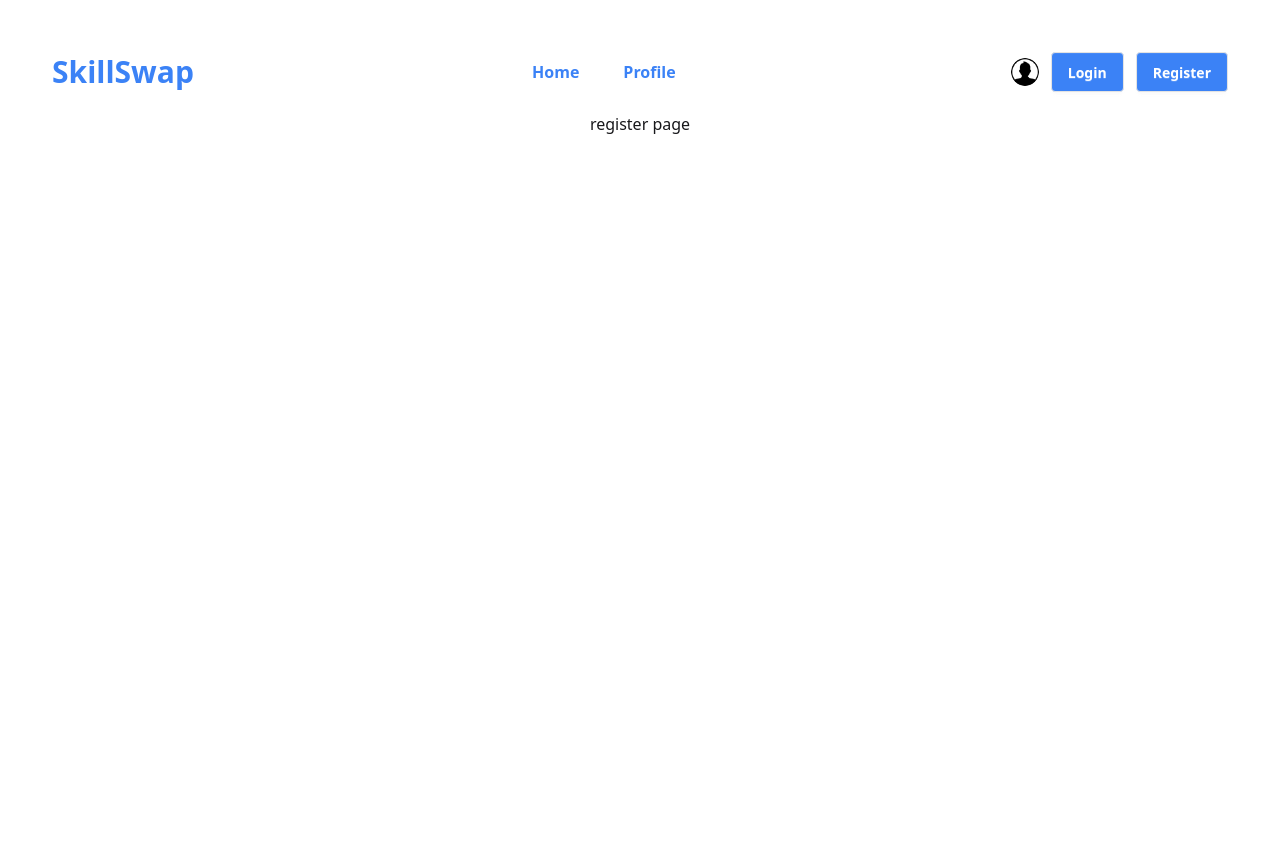
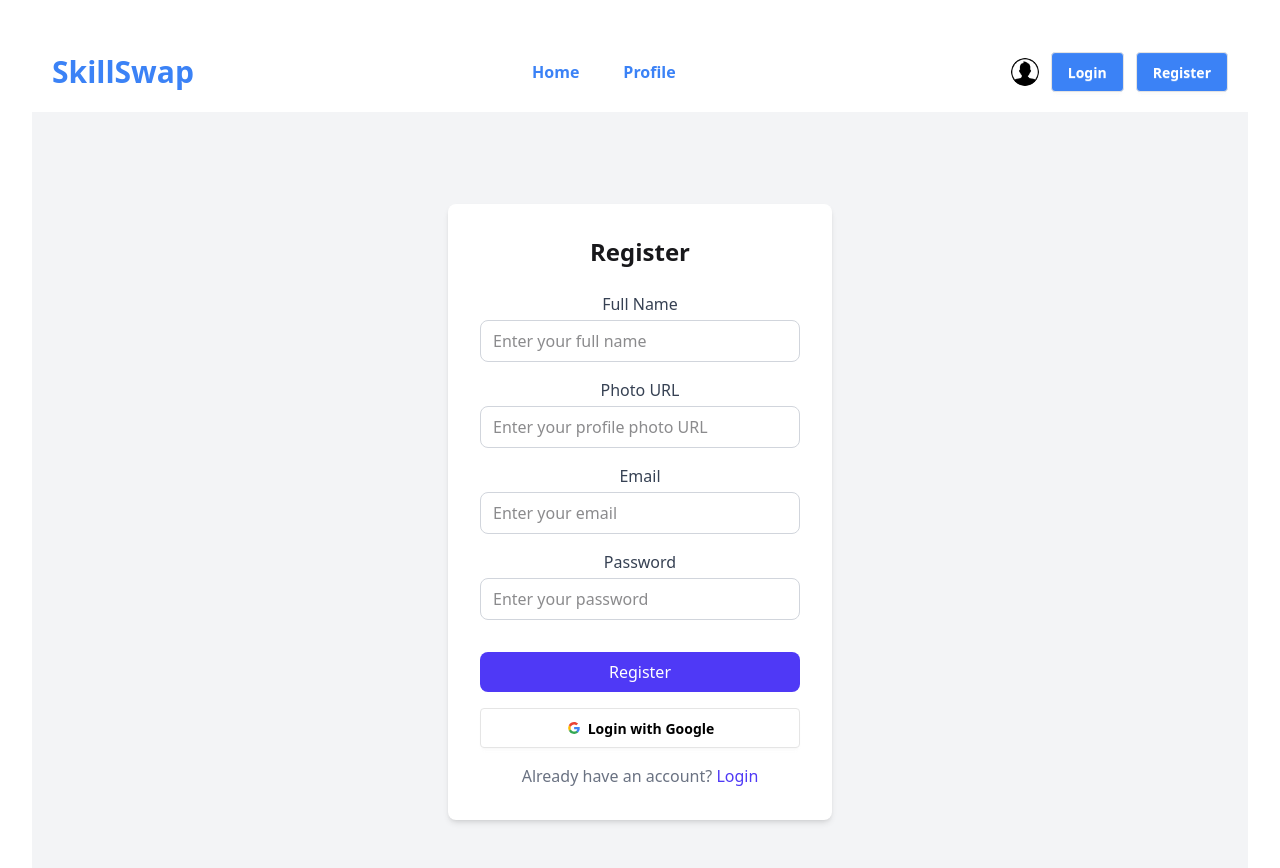
Before and after one commit to ahmed0004321/SkillSwap-Project, a React (Vite) app: page /register in a window 1280 px wide. Shown: the top 868 px of the page. Before the commit the page ends 800 px from the top, so only its background shows below. Built offline with nearby package versions, Linux system fonts and the light colour scheme.

Commit message:
added password validations and others

```diff
--- a/package.json
+++ b/package.json
@@ -13,6 +13,7 @@
     "@tailwindcss/vite": "^4.1.16",
     "animate.css": "^4.1.1",
     "aos": "^2.3.4",
+    "firebase": "^12.4.0",
     "lucide-react": "^0.548.0",
     "react": "^19.1.1",
     "react-dom": "^19.1.1",
--- /dev/null
+++ b/src/Firebase/Firebase.config.js
@@ -0,0 +1,20 @@
+// Import the functions you need from the SDKs you need
+import { initializeApp } from "firebase/app";
+import { getAuth } from "firebase/auth";
+// TODO: Add SDKs for Firebase products that you want to use
+// https://firebase.google.com/docs/web/setup#available-libraries
+
+// Your web app's Firebase configuration
+const firebaseConfig = {
+  apiKey: "AIzaSyCuX70TAI-vYhts0nY6q-mz19rCLaGnzqg",
+  authDomain: "skillswap-project-d3aff.firebaseapp.com",
+  projectId: "skillswap-project-d3aff",
+  storageBucket: "skillswap-project-d3aff.firebasestorage.app",
+  messagingSenderId: "962902561309",
+  appId: "1:962902561309:web:8802f3ca9ff536016f2cf4"
+};
+
+// Initialize Firebase
+const app = initializeApp(firebaseConfig);
+// Initialize Firebase Authentication and get a reference to the service
+export const auth = getAuth(app);
--- a/src/Page/Login.jsx
+++ b/src/Page/Login.jsx
@@ -1,5 +1,6 @@
 import React from 'react';
 import NavBar from '../Components/NavBar';
+import { Link } from 'react-router';
 
 const Login = () => {
     return (
@@ -7,8 +8,45 @@ const Login = () => {
             <div>
                 <NavBar></NavBar>
             </div>
-            <div>
-                login page
+            <div className="min-h-screen flex items-center justify-center bg-gray-100 px-4">
+                <div className="bg-white rounded-lg shadow-md p-8 w-full max-w-sm">
+                    <h2 className="text-2xl font-bold text-center mb-6">Login</h2>
+                    <form className="flex flex-col gap-4">
+                        <div>
+                            <label className="block text-gray-700 mb-1">Email</label>
+                            <input
+                                type="email"
+                                required
+                                placeholder="Enter your email"
+                                className="w-full px-3 py-2 border border-gray-300 rounded-lg focus:outline-none focus:ring-2 focus:ring-indigo-500"
+                            />
+                        </div>
+
+                        <div>
+                            <label className="block text-gray-700 mb-1">Password</label>
+                            <input
+                                type="password"
+                                required
+                                placeholder="Enter your password"
+                                className="w-full px-3 py-2 border border-gray-300 rounded-lg focus:outline-none focus:ring-2 focus:ring-indigo-500"
+                            />
+                        </div>
+
+                        <button
+                            type="submit"
+                            className="bg-indigo-600 text-white py-2 rounded-lg hover:bg-indigo-700 transition-colors"
+                        >
+                            Login
+                        </button>
+                    </form>
+
+                    <p className="text-center text-gray-500 mt-4">
+                        Don't have an account?{" "}
+                        <Link to='/register' href="/signup" className="text-indigo-600 hover:underline">
+                            Sign Up
+                        </Link>
+                    </p>
+                </div>
             </div>
         </div>
     );
--- a/src/Page/Profile.jsx
+++ b/src/Page/Profile.jsx
@@ -6,8 +6,7 @@ const Profile = () => {
         <div>
             <header>
                 <div className="max-w-[1340px] mx-auto px-4">
-                    <nav className='h-fit sticky top-0 z-50 left-0 py-5' data-aos="fade-down" data-aos-easing="linear"
-                    data-aos-duration="1500">
+                    <nav className='h-fit sticky top-0 z-50 left-0 py-5'>
                         <NavBar></NavBar>
                     </nav>
                 </div>
--- a/src/Page/Register.jsx
+++ b/src/Page/Register.jsx
@@ -1,12 +1,124 @@
-import React from 'react';
+import React, { use, useState } from 'react';
 import NavBar from '../Components/NavBar';
+import { Link, useNavigate } from 'react-router';
+import { AuthContext } from '../Provider/AuthProvider';
+import { toast } from 'react-toastify';
+import { ToastContainer } from 'react-toastify';
+import 'react-toastify/dist/ReactToastify.css';
 const Register = () => {
+    const [passValidation, setPassValidation] = useState('');
+    const navigate = useNavigate();
+    const { createUser, user, setUser } = use(AuthContext);
+    console.log(user);
+    const handleRegister = (e) => {
+        e.preventDefault();
+        const name = e.target.name.value;
+        const photoUrl = e.target.photo.value;
+        const email = e.target.email.value;
+        const password = e.target.password.value;
+        // console.log(name, photoUrl, email, password);
+
+        const upperCaseRegex = /[A-Z]/;
+        const lowerCaseRegex = /[a-z]/;
+        const minLength = 6;
+
+        if (!upperCaseRegex.test(password)) {
+            setPassValidation('Password Must be Uppercase!!');
+            return;
+        } else if (!lowerCaseRegex.test(password)) {
+            setPassValidation('Password Must be Loawercase!!');
+            return;
+        } else if (password.length < minLength) {
+            setPassValidation('Password Must be More then 6 Charecter!!');
+            return;
+        }
+
+        createUser(email, password)
+            .then(result => {
+                setUser(result.user);
+                navigate('/')
+            })
+            .catch(error => {
+                return toast('Same User Found Register with different User Mail', error);
+            })
+
+
+    }
     return (
         <div>
             <div>
                 <NavBar></NavBar>
             </div>
-            register page
+            <div className="min-h-screen flex items-center justify-center bg-gray-100 px-4">
+                <div className="bg-white rounded-lg shadow-md p-8 w-full max-w-sm">
+                    <h2 className="text-2xl font-bold text-center mb-6">Register</h2>
+
+                    <form onSubmit={handleRegister} className="flex flex-col gap-4">
+                        <div>
+                            <label className="block text-gray-700 mb-1">Full Name</label>
+                            <input
+                                name='name'
+                                type="text"
+                                required
+                                placeholder="Enter your full name"
+                                className="w-full px-3 py-2 border border-gray-300 rounded-lg focus:outline-none focus:ring-2 focus:ring-indigo-500"
+                            />
+                        </div>
+
+                        <div>
+                            <label className="block text-gray-700 mb-1">Photo URL</label>
+                            <input
+                                name='photo'
+                                type="text"
+                                required
+                                placeholder="Enter your profile photo URL"
+                                className="w-full px-3 py-2 border border-gray-300 rounded-lg focus:outline-none focus:ring-2 focus:ring-indigo-500"
+                            />
+                        </div>
+
+                        <div>
+                            <label className="block text-gray-700 mb-1">Email</label>
+                            <input
+                                name='email'
+                                type="email"
+                                required
+                                placeholder="Enter your email"
+                                className="w-full px-3 py-2 border border-gray-300 rounded-lg focus:outline-none focus:ring-2 focus:ring-indigo-500"
+                            />
+                        </div>
+
+                        <div>
+                            <label className="block text-gray-700 mb-1">Password</label>
+                            <input
+                                name='password'
+                                type="password"
+                                required
+                                placeholder="Enter your password"
+                                className="w-full px-3 py-2 border border-gray-300 rounded-lg focus:outline-none focus:ring-2 focus:ring-indigo-500"
+                            />
+                        </div>
+                        <p className='text-red-500'>{passValidation}</p>
+                        <button
+                            type="submit"
+                            className="bg-indigo-600 text-white py-2 rounded-lg hover:bg-indigo-700 transition-colors"
+                        >
+                            Register
+                        </button>
+                        <button className="btn bg-white text-black border-[#e5e5e5]">
+                            <svg aria-label="Google logo" width="16" height="16" xmlns="http://www.w3.org/2000/svg" viewBox="0 0 512 512"><g><path d="m0 0H512V512H0" fill="#fff"></path><path fill="#34a853" d="M153 292c30 82 118 95 171 60h62v48A192 192 0 0190 341"></path><path fill="#4285f4" d="m386 400a140 175 0 0053-179H260v74h102q-7 37-38 57"></path><path fill="#fbbc02" d="m90 341a208 200 0 010-171l63 49q-12 37 0 73"></path><path fill="#ea4335" d="m153 219c22-69 116-109 179-50l55-54c-78-75-230-72-297 55"></path></g></svg>
+                            Login with Google
+                        </button>
+                    </form>
+
+                    <p className="text-center text-gray-500 mt-4">
+                        Already have an account?{" "}
+                        <Link to='/login' href="/login" className="text-indigo-600 hover:underline">
+                            Login
+                        </Link>
+                    </p>
+                </div>
+            </div>
+            <ToastContainer />
         </div>
     );
 };
--- a/src/Provider/AuthProvider.jsx
+++ b/src/Provider/AuthProvider.jsx
@@ -1,12 +1,17 @@
-import React, { createContext } from 'react';
+import { createUserWithEmailAndPassword } from 'firebase/auth';
+import React, { createContext, useState } from 'react';
+import { auth } from '../Firebase/Firebase.config';
 export const AuthContext = createContext();
 const AuthProvider = ({children}) => {
-    const detail = {
-        age: 22,
-        name: 'oasif'
+    const [user, setUser] = useState(null);
+    const createUser = (email, password) => {
+        return createUserWithEmailAndPassword(auth, email, password);
     }
+
     const authInfo = {
-
+        user,
+        setUser,
+        createUser
     }
     return <AuthContext value={authInfo}>
         {children}
```
Also changed, not shown: 1 other file (tests, documents, lock files or other folders).
